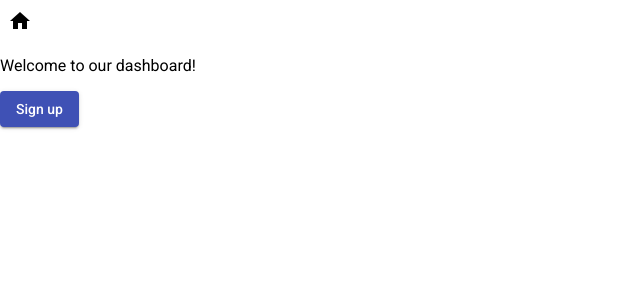
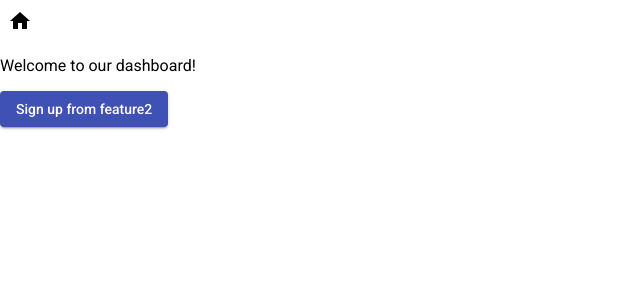
Before and after one commit to anputova/task29, an Angular app: page / in a window 1280 px wide. Shown: the top 300 px of the page, without its empty margins (0-640 px from the left). Built offline with nearby package versions, Linux system fonts and the light colour scheme.

Commit message:
Changes from feature2

```diff
--- a/src/app/dashboard/dashboard-page/dashboard-page.component.html
+++ b/src/app/dashboard/dashboard-page/dashboard-page.component.html
@@ -1,2 +1,2 @@
 <p>Welcome to our dashboard!</p>
-<a mat-raised-button [routerLink]="['/registration']" color="primary">Sign up</a>
+<a mat-raised-button [routerLink]="['/registration']" color="primary">Sign up from feature2</a>
```
